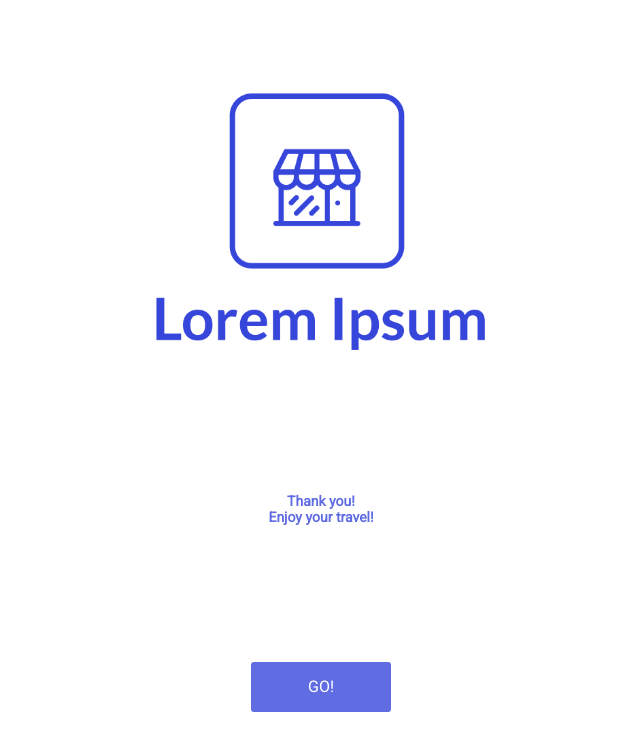
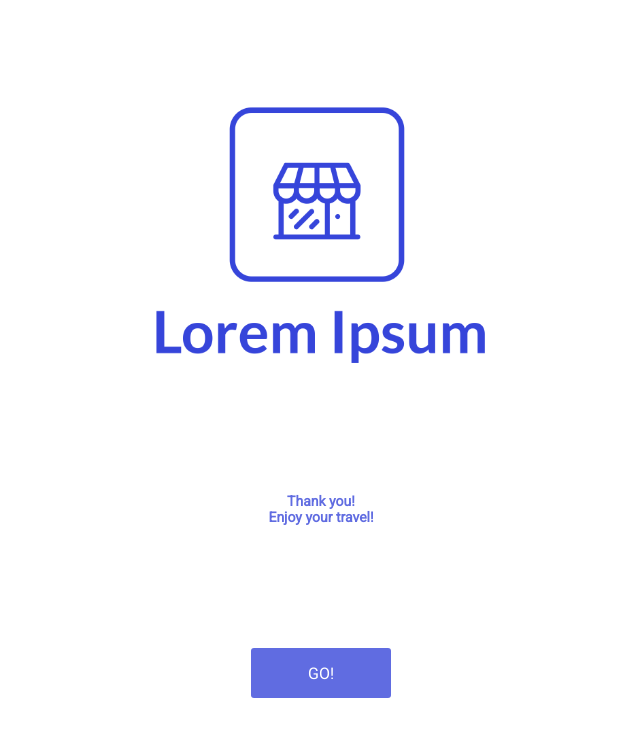
Before and after one commit to redtxai/register-case, a Vue app: page /thank-you in a window 1280 px wide. Shown: the top 750 px of the page, without its empty margins (319-959 px from the left). Built offline with nearby package versions, Linux system fonts and the light colour scheme.

Commit message:
styles(thank-you) Fix padding top-bottom

```diff
--- a/src/views/ThankYou.vue
+++ b/src/views/ThankYou.vue
@@ -42,7 +42,7 @@ export default {
   justify-content: space-around;
   align-items: center;
 
-  padding: 20px 80px;
+  padding: 40px 80px;
   box-sizing: border-box;
 
   img {
```
